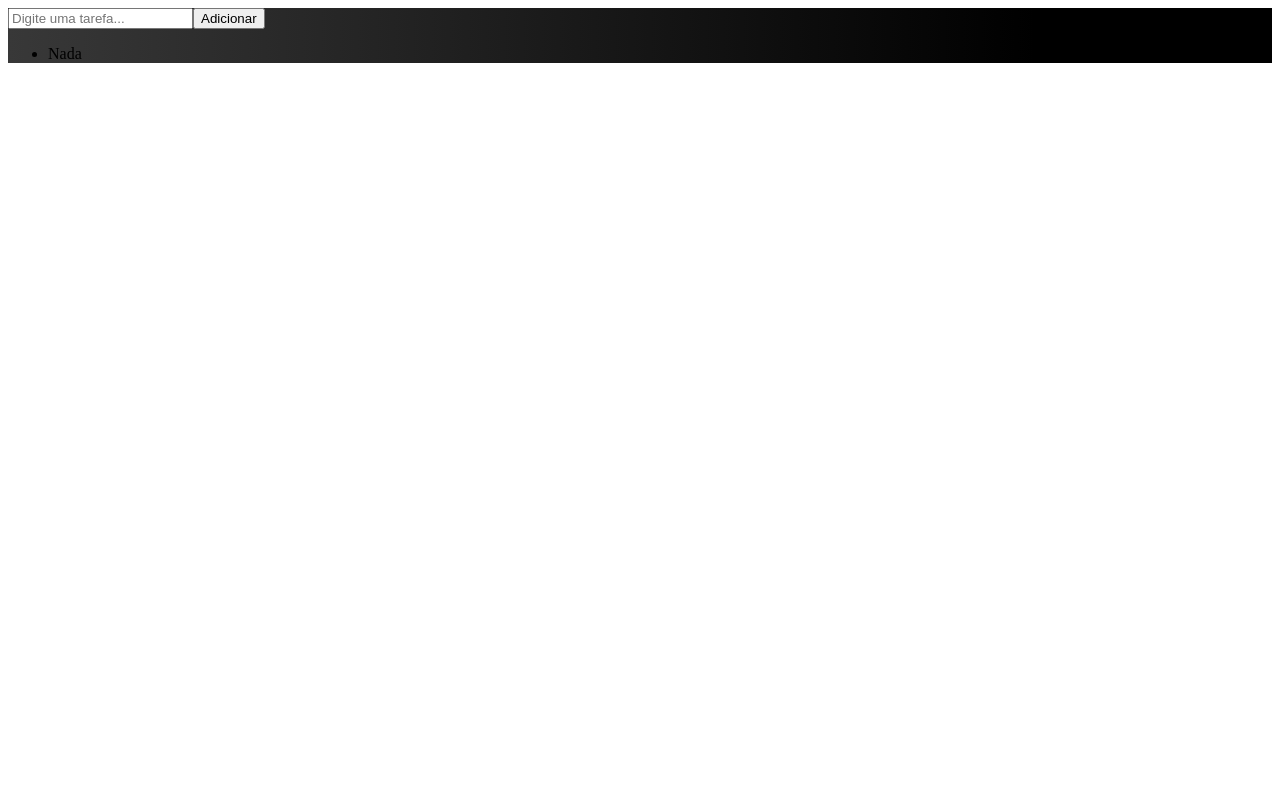
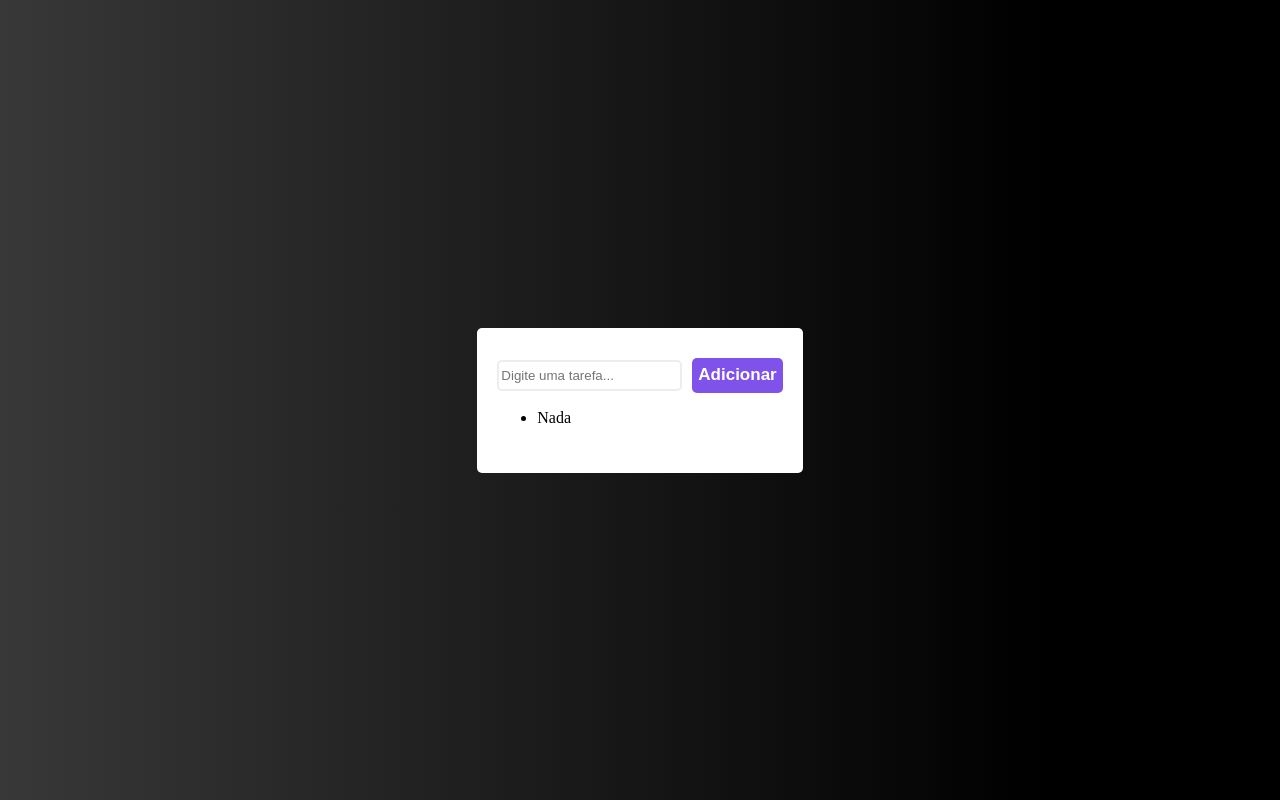
Before and after one commit to gustavo-goulart/devclub-frontend, a React (Vite) app in the folder 5-react/to-do-list-react/: page / in a window 1280 px wide. Built offline with nearby package versions, Linux system fonts and the light colour scheme.

Commit message:
styled components

```diff
--- a/5-react/to-do-list-react/src/App.jsx
+++ b/5-react/to-do-list-react/src/App.jsx
@@ -1,7 +1,7 @@
 import { useState } from "react";
 import { v4 as uuid } from "uuid";
 
-import { Container } from "./styles.js";
+import { Container, ToDoList, Input, Button } from "./styles.js";
 
 function App() {
   const [list, setList] = useState([{ id: uuid(), task: "Nada" }]);
@@ -18,13 +18,15 @@ function App() {
   return (
     <>
       <Container>
-        <input onChange={inputMudou} placeholder="Digite uma tarefa..." />
-        <button onClick={clicarNoBotao}>Adicionar</button>
-        <ul>
-          {list.map((item) => (
-            <li key={item.id}>{item.task}</li>
-          ))}
-        </ul>
+        <ToDoList>
+          <Input onChange={inputMudou} placeholder="Digite uma tarefa..." />
+          <Button onClick={clicarNoBotao}>Adicionar</Button>
+          <ul>
+            {list.map((item) => (
+              <li key={item.id}>{item.task}</li>
+            ))}
+          </ul>
+        </ToDoList>
       </Container>
     </>
   );
--- /dev/null
+++ b/5-react/to-do-list-react/src/globalStyles.js
@@ -0,0 +1,15 @@
+import { createGlobalStyle } from "styled-components";
+
+const GlobalStyles = createGlobalStyle`
+
+  body {
+    margin: 0;
+    padding: 0;
+    box-sizing: border-box;
+    outline: none
+  }
+
+
+`;
+
+export default GlobalStyles;
--- a/5-react/to-do-list-react/src/main.jsx
+++ b/5-react/to-do-list-react/src/main.jsx
@@ -2,8 +2,11 @@ import React from "react";
 import ReactDOM from "react-dom/client";
 import App from "./App.jsx";
 
+import GlobalStyles from "./globalStyles.js";
+
 ReactDOM.createRoot(document.getElementById("root")).render(
   <React.StrictMode>
+    <GlobalStyles />
     <App />
   </React.StrictMode>
 );
--- a/5-react/to-do-list-react/src/styles.js
+++ b/5-react/to-do-list-react/src/styles.js
@@ -2,4 +2,33 @@ import styled from "styled-components";
 
 export const Container = styled.div`
   background: linear-gradient(90deg, #383838 0%, #000 81.25%);
+  width: 100vw;
+  height: 100vh;
+  display: flex;
+  justify-content: center;
+  align-items: center;
 `;
+
+export const ToDoList = styled.div`
+  background: white;
+  padding: 30px 20px;
+  border-radius: 5px;
+`;
+
+export const Input = styled.input`
+  border: 2px solid rgba(209, 211, 212, 0.4);
+  border-radius: 5px;
+  height: 25px;
+  margin-right: 10px;
+`;
+
+export const Button = styled.button`
+  background: #8052ec;
+  border-radius: 5px;
+  border: none;
+  color: #fff;
+  font-weight: 900;
+  font-size: 17px;
+  line-height: 2px;
+  height: 35px;
+`;
```
